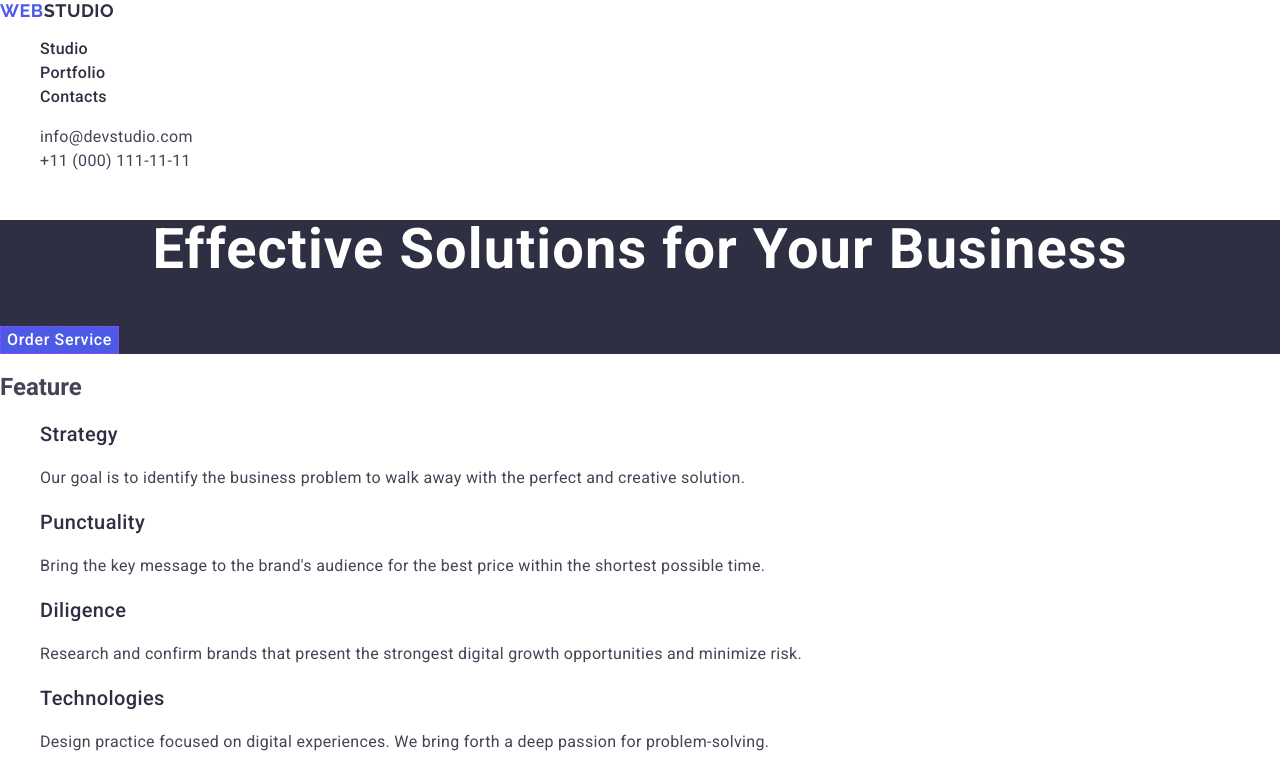
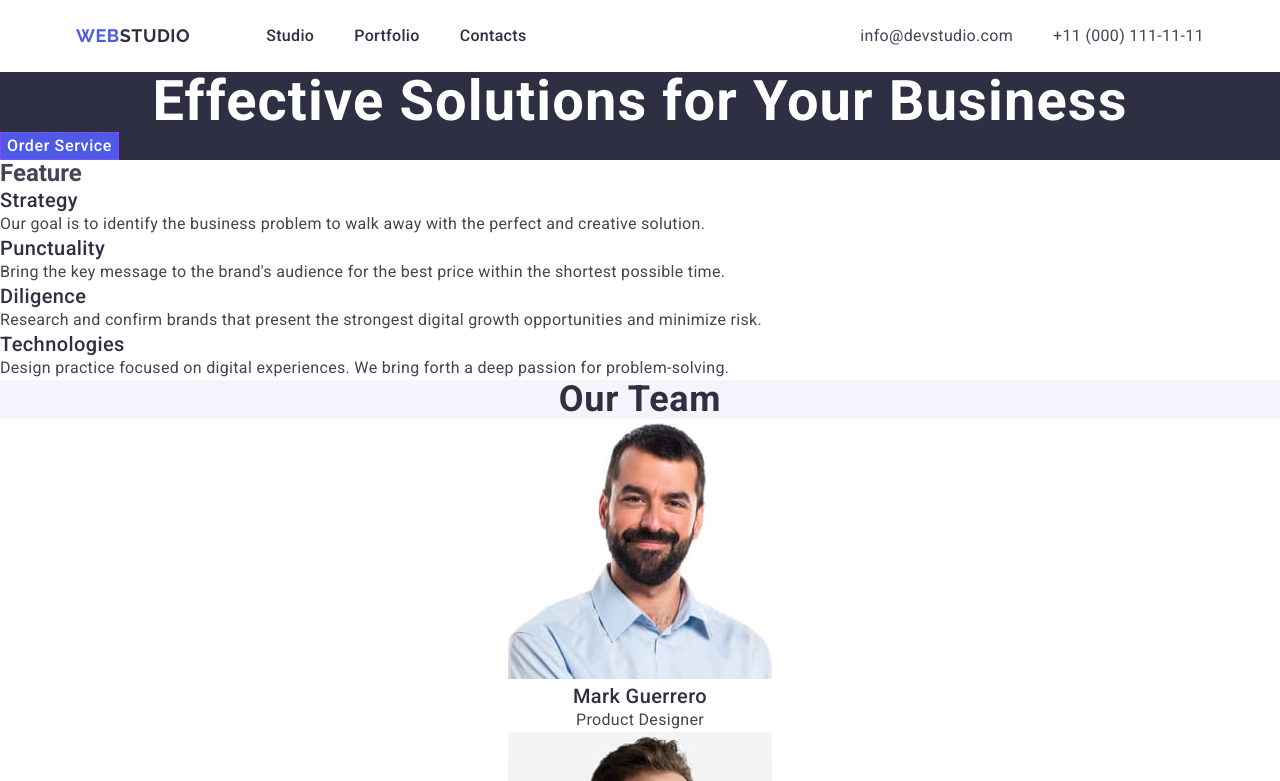
Before and after one commit to OleksandrAnatoliych/goit-markup-hw-03, a plain HTML site: page index.html in a window 1280 px wide. Shown: the top 781 px of the page. Drawn offline with nearby package versions, Linux system fonts and the light colour scheme.

Commit message:
add index file

```diff
--- a/css/style.css
+++ b/css/style.css
@@ -10,10 +10,22 @@ body {
 ul,
 ol {
   list-style-type: none;
+  padding: 0;
+  margin: 0;
+}
+
+h1, h2, h3, p {
+  margin: 0;
 }
 
 a {
   text-decoration: none;
+}
+
+.container {
+  max-width: 1158px;
+  padding: 0 15px;
+  margin: 0 auto;
 }
 
 /*-- #region header */
@@ -21,7 +33,14 @@ a {
 .header {
 }
 
+.header-container {
+  display: flex;
+  align-items: center;
+}
+
 .header-nav {
+  display: flex;
+  align-items: center;
 }
 
 .nav-logo {
@@ -34,17 +53,27 @@ a {
   color: #4d5ae5;
 }
 
+.header-logo {
+  padding: 24px 0;
+  margin-right: 76px;
+}
+
 .logo-span {
   color: #2e2f42;
 }
 
 .nav-list {
+  display: flex;
+  align-items: center;
+  gap: 40px;
 }
 
 .nav-item {
 }
 
 .nav-link {
+  display: block;
+  padding: 24px 0;
   font-weight: 500;
   font-size: 16px;
   line-height: 1.5;
@@ -59,10 +88,20 @@ a {
 
 .address {
   font-style: normal;
+  margin-left: auto;
+}
+
+.address-list {
+  display: flex;
+  align-items: center;
+  gap: 40px;
 }
 .adress-item {
+
 }
 .adress-link {
+  display: block;
+  padding: 24px 0;
   font-size: 16px;
   line-height: 1.5;
   letter-spacing: 0.02em;
--- a/index.html
+++ b/index.html
@@ -25,8 +25,9 @@
   <body>
     <!-- #region header -->
     <header class="header">
+      <div class="container header-container">
         <nav class="header-nav">
-        <a class="nav-logo" href="./index.html"
+          <a class="nav-logo header-logo" href="./index.html"
             >Web<span class="logo-span">Studio</span></a
           >
           <ul class="nav-list">
@@ -42,7 +43,7 @@
           </ul>
         </nav>
         <address class="address">
-        <ul>
+          <ul class="address-list">
             <li class="adress-item">
               <a class="adress-link" href="mailto:info@devstudio.com"
                 >info@devstudio.com</a
@@ -55,6 +56,7 @@
             </li>
           </ul>
         </address>
+      </div>
     </header>
     <!-- #endregion header -->
     <main>
```
Lines whose indentation alone changed are shown as unchanged.
